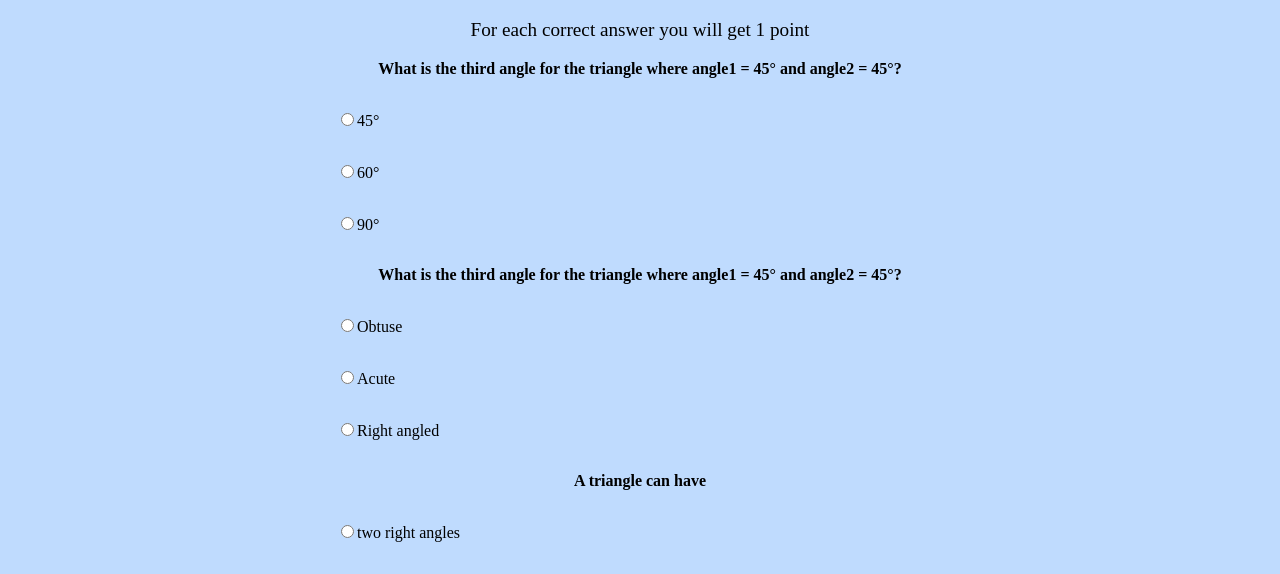
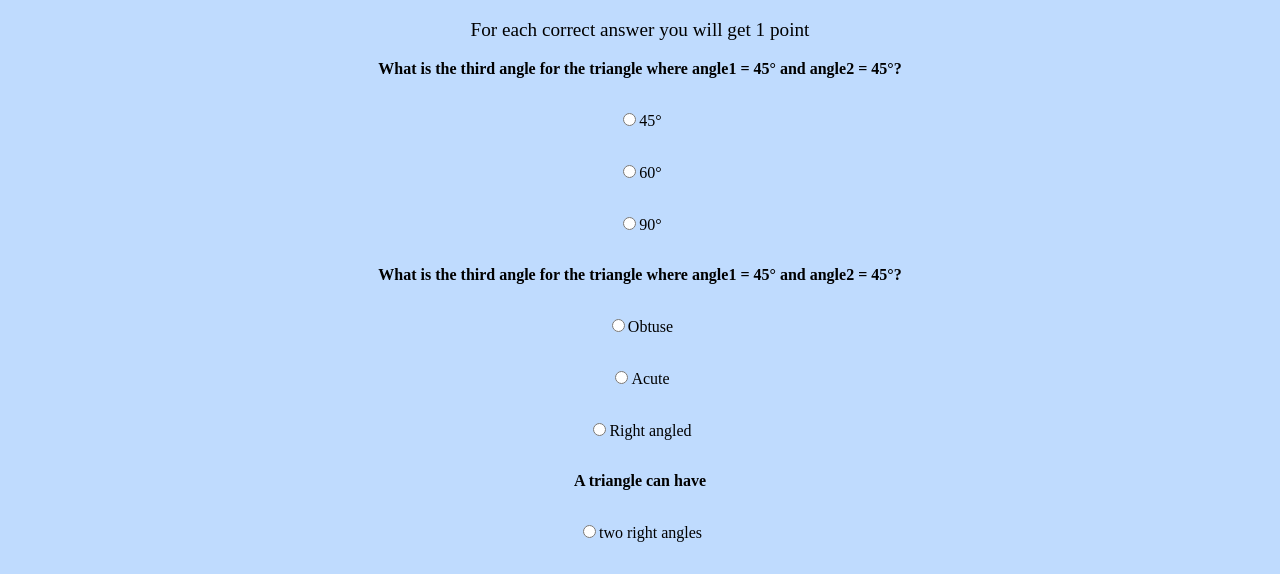
Before and after one commit to nerdyspook/markTwelve, a plain HTML site: page html/quiz.html in a window 1280 px wide. Shown: the part 141-715 px from the top of the page. Drawn offline with Linux system fonts and the light colour scheme.

Commit message:
style: update quiz.html

```diff
--- a/html/quiz.html
+++ b/html/quiz.html
@@ -11,12 +11,6 @@
 
     <!-- =========================== CSS ============================= -->
     <link rel="stylesheet" href="/css/styles.css">
-
-    <style>
-        label {
-            text-align: left;
-        }
-    </style>
 
     <title>Fun with Triangles</title>
 </head>
```
